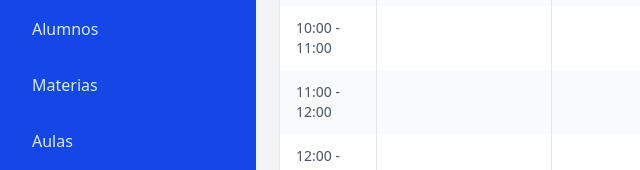
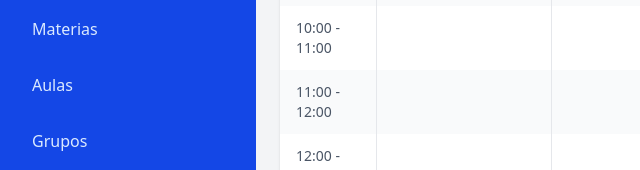
Before and after one commit to CesarArathAP/sph-system-utec, an Astro site in the folder frontend/: page /dashboard in a window 1280 px wide. Shown: the part 260-430 px from the top of the page, 0-640 px from the left. Built offline with nearby package versions, Linux system fonts and the light colour scheme; Astro itself is replaced by a stand-in of ours.

Commit message:
feat: eliminar opción de alumnos del menú

```diff
--- a/frontend/src/components/Dashboard/Sidebar.tsx
+++ b/frontend/src/components/Dashboard/Sidebar.tsx
@@ -10,7 +10,6 @@ export default function Sidebar({ activeMenu, onMenuChange, onLogout }: SidebarP
   const menuItems = [
     { id: 'horario', label: 'Horario' },
     { id: 'profesores', label: 'Profesores' },
-    { id: 'alumnos', label: 'Alumnos' },
     { id: 'materias', label: 'Materias' },
     { id: 'aulas', label: 'Aulas' },
     { id: 'grupos', label: 'Grupos' },
```
